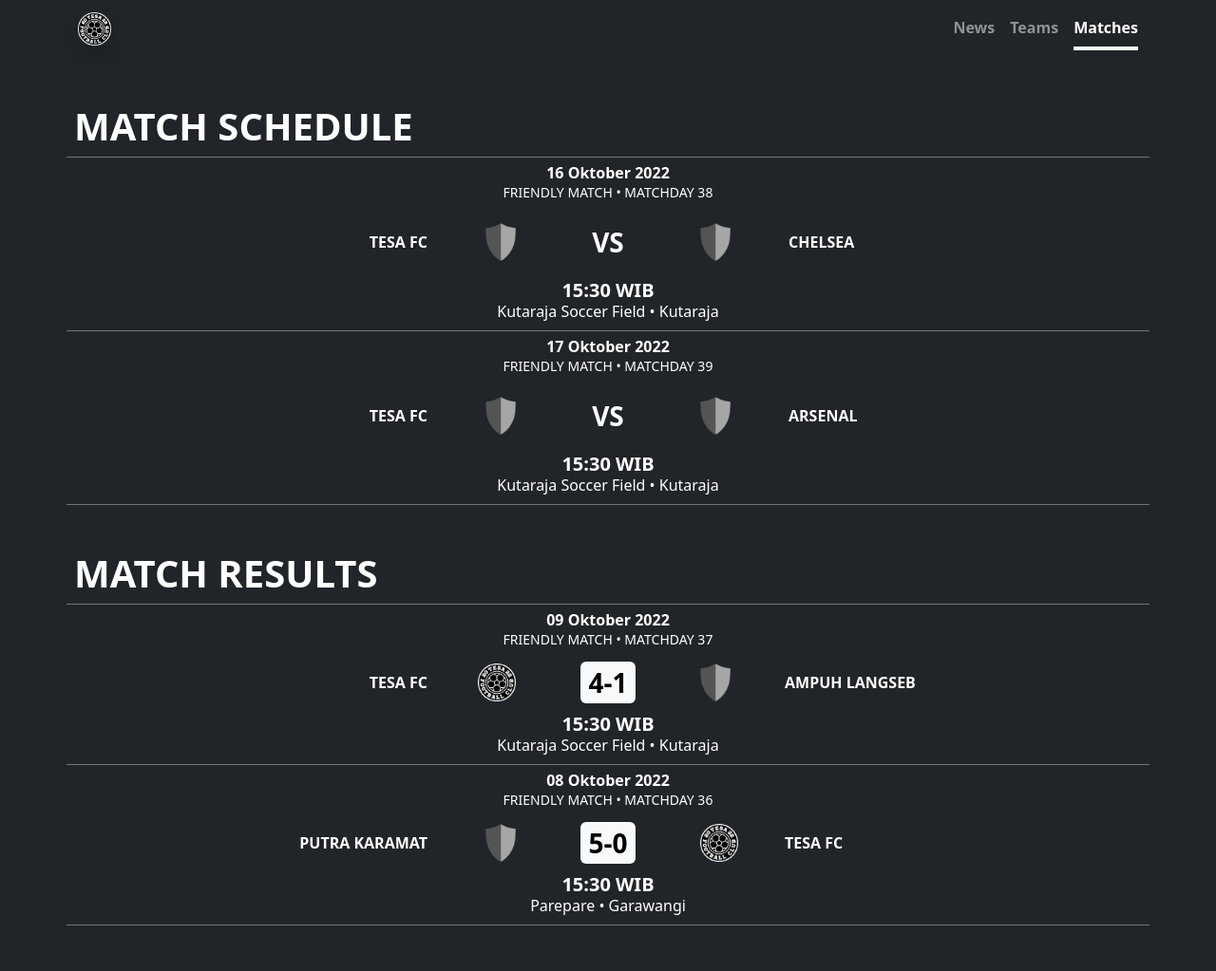
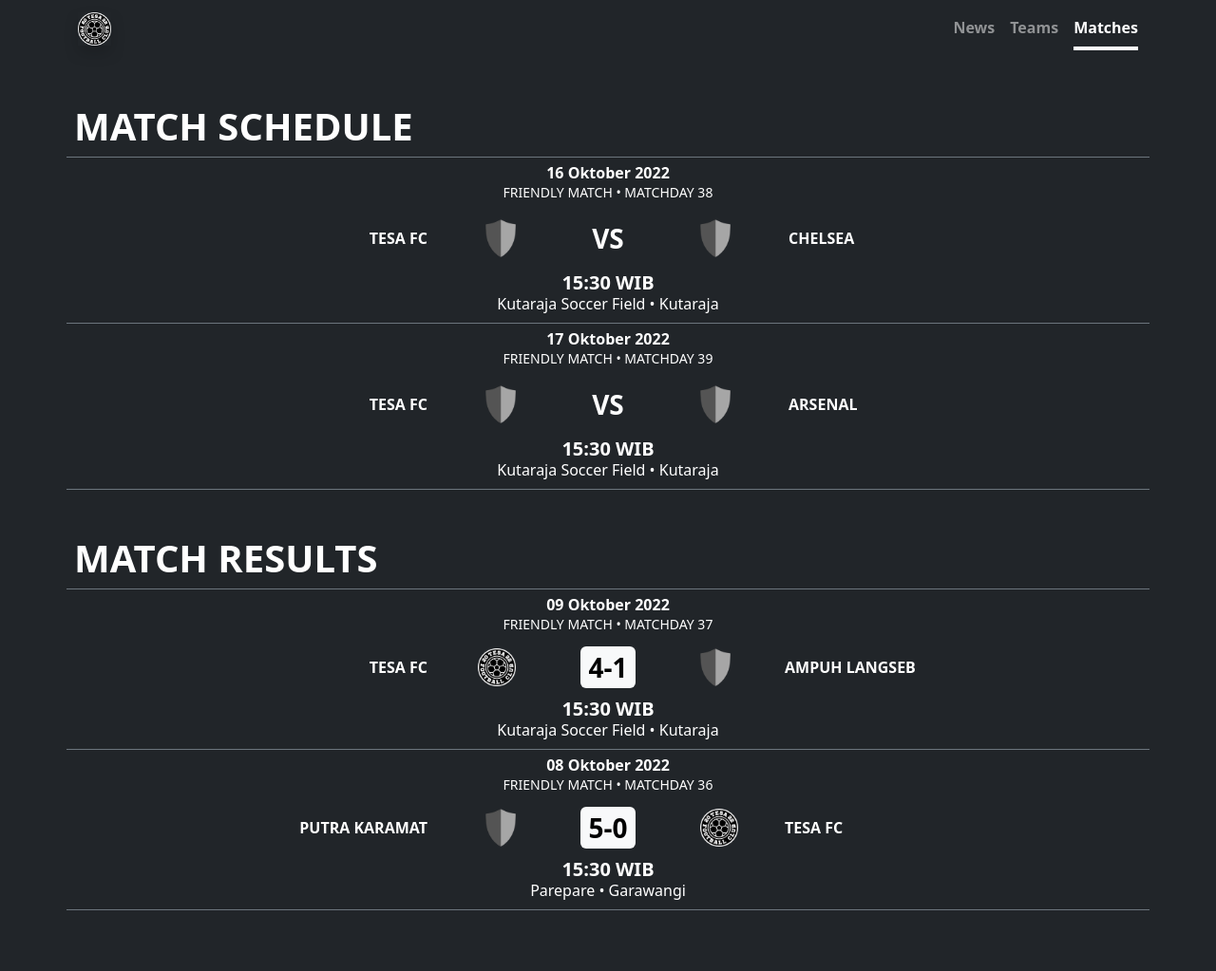
Before and after one commit to tesafc/tesafc.github.io, a Jekyll site: the page built from matches.html, in a window 1280 px wide. Shown: the whole page at 95% size. Built offline with Jekyll 4.4.1, drawn with Linux system fonts in a browser that asks for light colours.

Commit message:
Update matches.html

```diff
--- a/matches.html
+++ b/matches.html
@@ -15,7 +15,7 @@
             <p class="card-text text-center text-capitalize fw-bolder mb-0 lh-1">{{ match.time }}</p>
             <p class="card-text text-center text-uppercase mb-0"><small>{{ match.competition }} • {{ match.matchday }}</small></p>
           </div>
-          <div class="card-body py-1">
+          <div class="card-body py-0">
             <div class="row g-2">
               <div class="col-4 d-flex justify-content-end align-items-center">
                 <p class="card-text text-end text-uppercase fw-bolder lh-1 pe-3 pe-md-0">{{ match.home-team.name }}</p>
```
